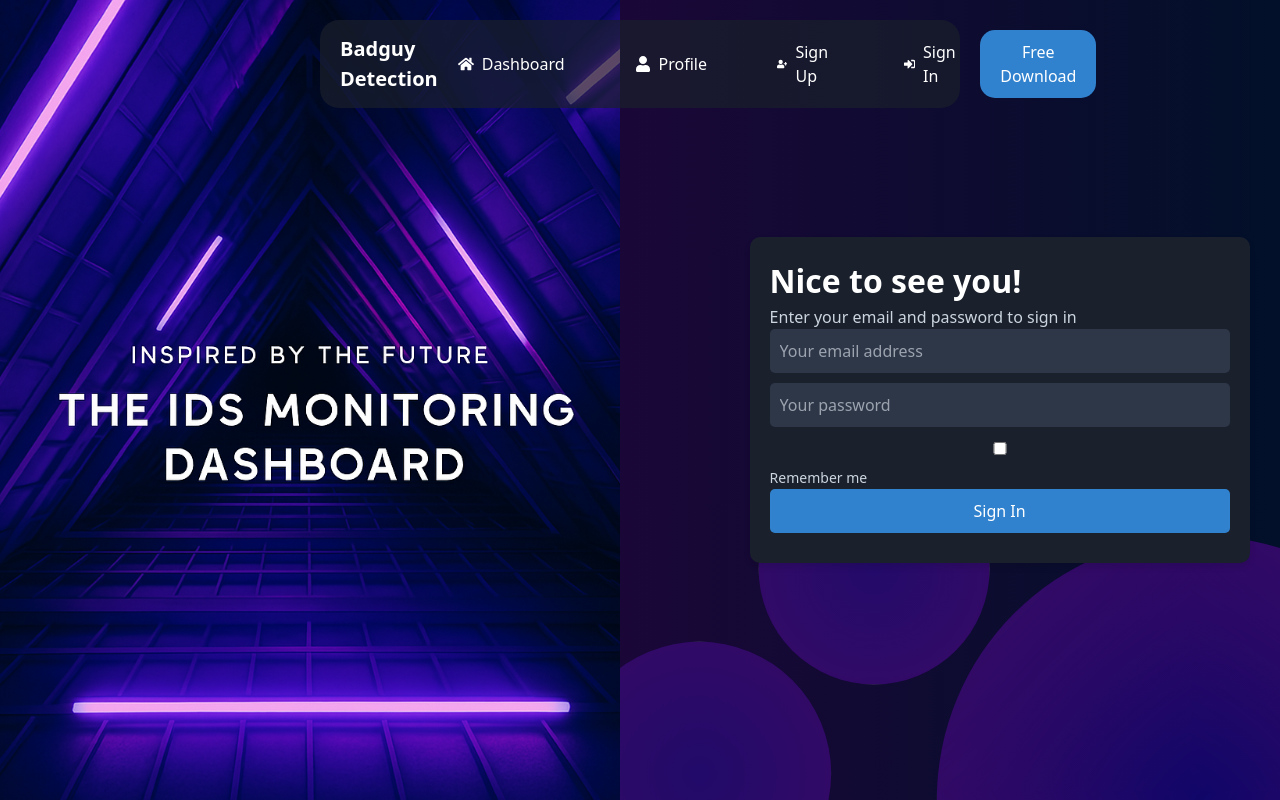
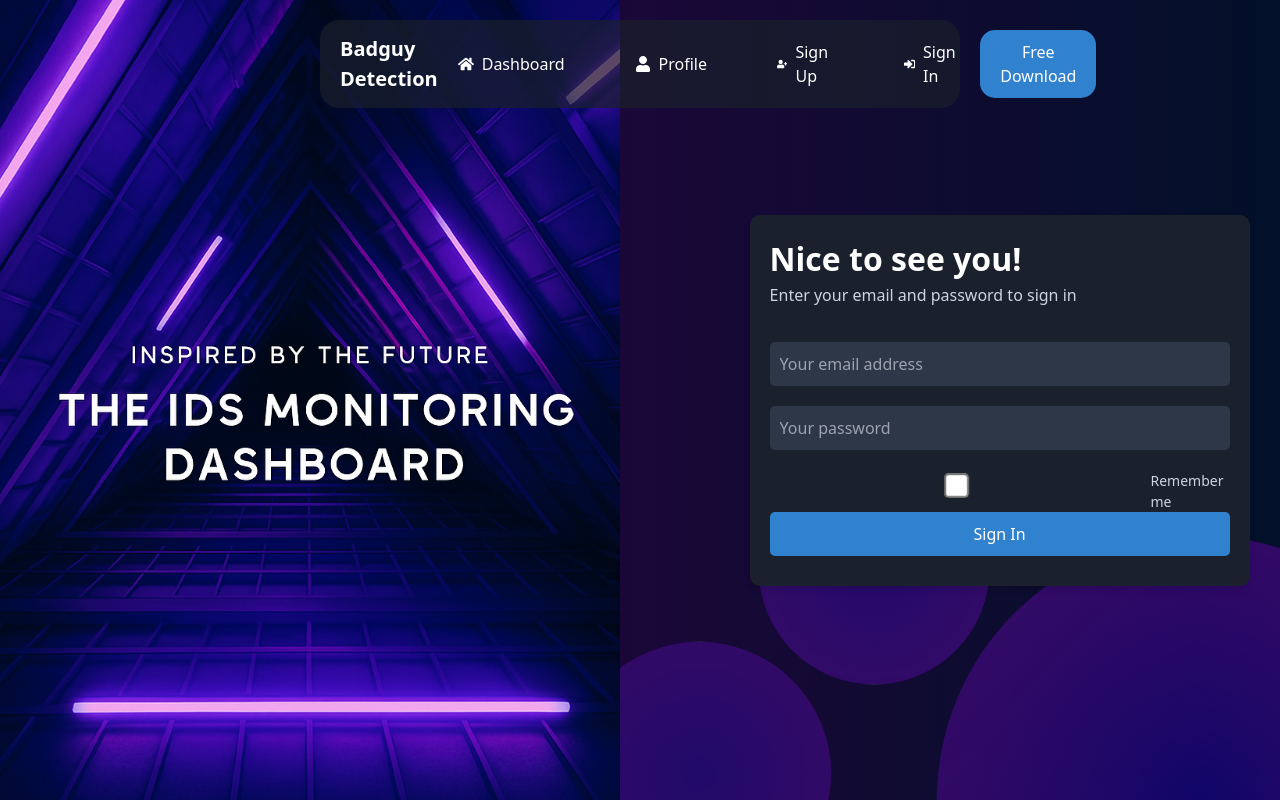
Before and after one commit to Lockps/y3-Yam-IDS-, a React (Vite) app in the folder Yam/: page / in a window 1280 px wide. Built offline with nearby package versions, Linux system fonts and the light colour scheme.

Commit message:
88% Login

```diff
--- a/Yam/src/App.jsx
+++ b/Yam/src/App.jsx
@@ -22,9 +22,7 @@ const App = () => {
       <div className="right-side flex-1 relative">
         <AnimationBg />
         <div
-          className={`m-[0.5%] bg-tran transition-all duration-300 ease-in-out ${
-            openNav ? "w-[15%]" : "w-0"
-          } overflow-hidden z-50`}
+          className={`m-[0.5%] bg-tran transition-all duration-300 ease-in-out ${openNav ? "w-[15%]" : "w-0"} overflow-hidden z-50`}
         >
           <Navbar />
         </div>
@@ -32,23 +30,24 @@ const App = () => {
           className="absolute top-[3%] left-[1.5%] bg-transparent z-50"
           onClick={handleNavbar}
         >
+        </div>
 
-        </div>
-        {/* ใส่ Login Form ที่ด้านขวา */}
+
         <div className="login-form">
           <h2>Nice to see you!</h2>
           <p>Enter your email and password to sign in</p>
           <form>
-            <input type="email" placeholder="Your email address" />
-            <input type="password" placeholder="Your password" />
-            <div>
-              <label>
-                <input type="checkbox" />
-                Remember me
-              </label>
-            </div>
-            <button type="submit">Sign In</button>
-          </form>
+  <input type="email" placeholder="Your email address" />
+  <input type="password" placeholder="Your password" />
+
+  <div className="remember-me">
+    <input type="checkbox" id="remember" />
+    <label htmlFor="remember">Remember me</label>
+  </div>
+
+  <button type="submit">Sign In</button>
+</form>
+
         </div>
       </div>
     </div>
--- a/Yam/src/Components/LoginForm.jsx
+++ /dev/null
@@ -1,7 +0,0 @@
-import React from "react";
-
-const LoginForm = () => {
-  return <div></div>;
-};
-
-export default LoginForm;
--- a/Yam/src/index.css
+++ b/Yam/src/index.css
@@ -56,6 +56,20 @@ html, body {
 }
 
 
+
+
+.login-form input[type="email"] {
+  margin-top: 35px;
+}
+
+.login-form input[type="password"] {
+  margin-top: 10px;
+}
+
+.login-form input[type="checkbox"] {
+  margin-top: 0px;
+}
+
 .login-form input,
 .login-form button {
   width: 100%;
@@ -88,6 +102,20 @@ html, body {
   box-shadow: 0 0 0 3px #63b3ed;
 }
 
+
+.remember-me {
+  display: flex;
+  align-items: center;
+  gap: 8px;  /* ระยะห่างระหว่าง checkbox กับข้อความ */
+  font-size: 16px;
+  justify-content: flex-start; /* จัดตำแหน่งให้เริ่มต้นที่ซ้าย */
+  margin-top: 10px; /* เพิ่มระยะห่างจากฟอร์มด้านบน */
+}
+
+.remember-me input {
+  transform: scale(1.9);  /* ขยายขนาดของ checkbox */
+}
+
 .form-container {
   background-color: rgba(0, 0, 0, 0.7); /* พื้นหลังโปร่งใส */
   padding: 40px;
```
